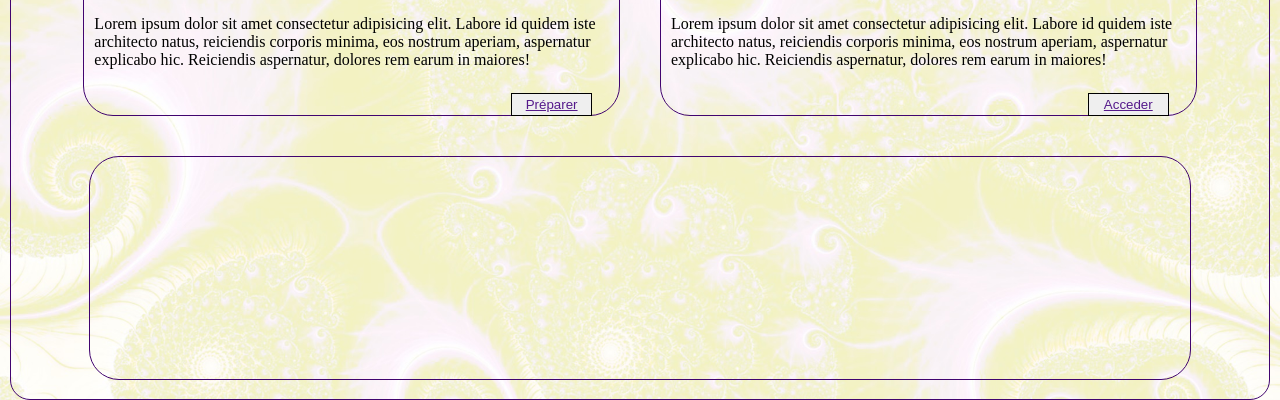
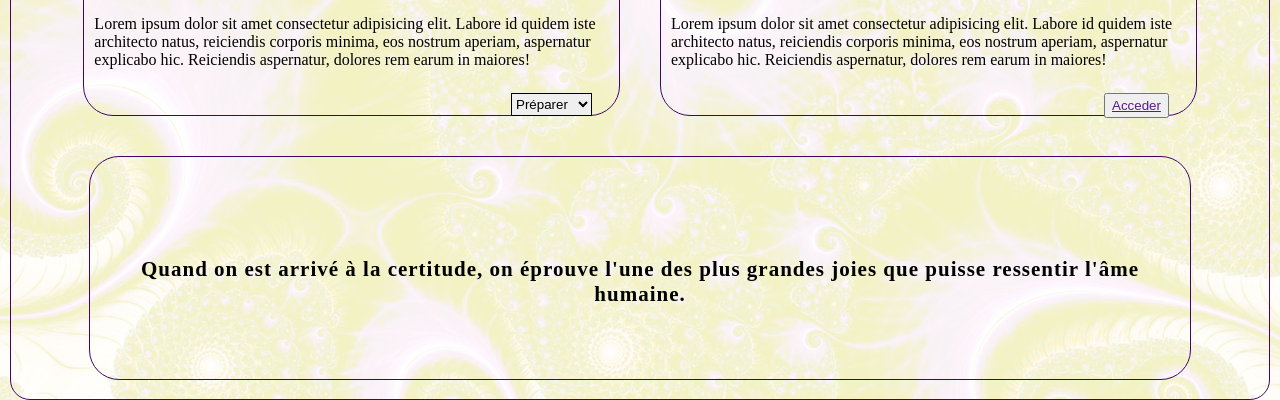
Before and after one commit to Svenja-IX/paillaisse-virtuelle, a PHP site: page / in a window 1280 px wide. Shown: the part 406-806 px from the top of the page. Run offline with PHP 8.4, Linux system fonts and the light colour scheme.

Commit message:
test index

```diff
--- a/css/index.css
+++ b/css/index.css
@@ -50,6 +50,9 @@ li{
     width: 87.5%;
     height: 40%;
     border: 1px solid #41046f;
+    display: flex;
+    justify-content: center;
+    align-items: center;
 }
 p{
     padding-left: 10px;
@@ -57,10 +60,23 @@ p{
     height: 10%;
     border-bottom: 1px solid #41046f;
 }
+#citation{
+    border: none;
+    text-align: justify;
+    padding: 5px;
+    text-align: center;
+    font-weight: bold;
+    font-size: 21px;
+    letter-spacing: 1px;
+}
 img{
     width: 30%;
     height: 30%;
     padding-left: 10px;
+}
+#header{
+    width: 100%;
+    height: 100%;
 }
 .info{
     padding-left: 10px;
@@ -74,7 +90,7 @@ img{
     width: 95%;
     height: 10%;
 }
-button{
+.preparer{
     width: 16%;
     height: 90%;
     border: 1px solid #000;
--- a/index.php
+++ b/index.php
@@ -5,29 +5,40 @@
 
     <body>
         <nav>
+            <img src="img/header.png" id="header" alt="">
             <!-- I need navBar file require include  -->
         </nav>
         <section>
             <ul>
                 <li>
                     <p>Préparer vos équation</p>
-                    <img src="" alt="">
+                    <img src="http://prepajeanbart.free.fr/images/chimie.gif" alt="">
                     <p class="info">Lorem ipsum dolor sit amet consectetur adipisicing elit. Labore id quidem iste architecto natus, reiciendis corporis minima, eos nostrum aperiam, aspernatur explicabo hic. Reiciendis aspernatur, dolores rem earum in maiores!</p>
                     <div class="btn-a">
-                        <button><a href="">Préparer</a></button>
+                        <!-- <button><a href="">Préparer</a></button> -->
+                        <select name="pets" id="pet-select" class="preparer">
+                            <option value="">Préparer</option>
+                            <option value="dog"><a href="reac.php">Dilution</a></option>
+                            <option value="dog"><a href="">Disolution</a></option>
+                            <option value="dog"><a href="">Précipitation</a></option>
+
+                        </select>
                     </div>
                 </li>
 
                 <li>
                 <p>Acceder à la paillasse</p>
-                    <img src="" alt="">
+                    <img src="img/imgPaillasse.jpg" alt="">
                     <p class="info">Lorem ipsum dolor sit amet consectetur adipisicing elit. Labore id quidem iste architecto natus, reiciendis corporis minima, eos nostrum aperiam, aspernatur explicabo hic. Reiciendis aspernatur, dolores rem earum in maiores!</p>
                     <div class="btn-a">
                     <button><a href="">Acceder</a></button>
 
                 </li>
 
-                <li id="presentation"></li>
+                <li id="presentation">
+                    <!-- citation en php -->
+                    <p id="citation">Quand on est arrivé à la certitude, on éprouve l'une des plus grandes joies que puisse ressentir l'âme humaine.</p>
+                </li>
             </ul>
         </section>
     </body>
```
